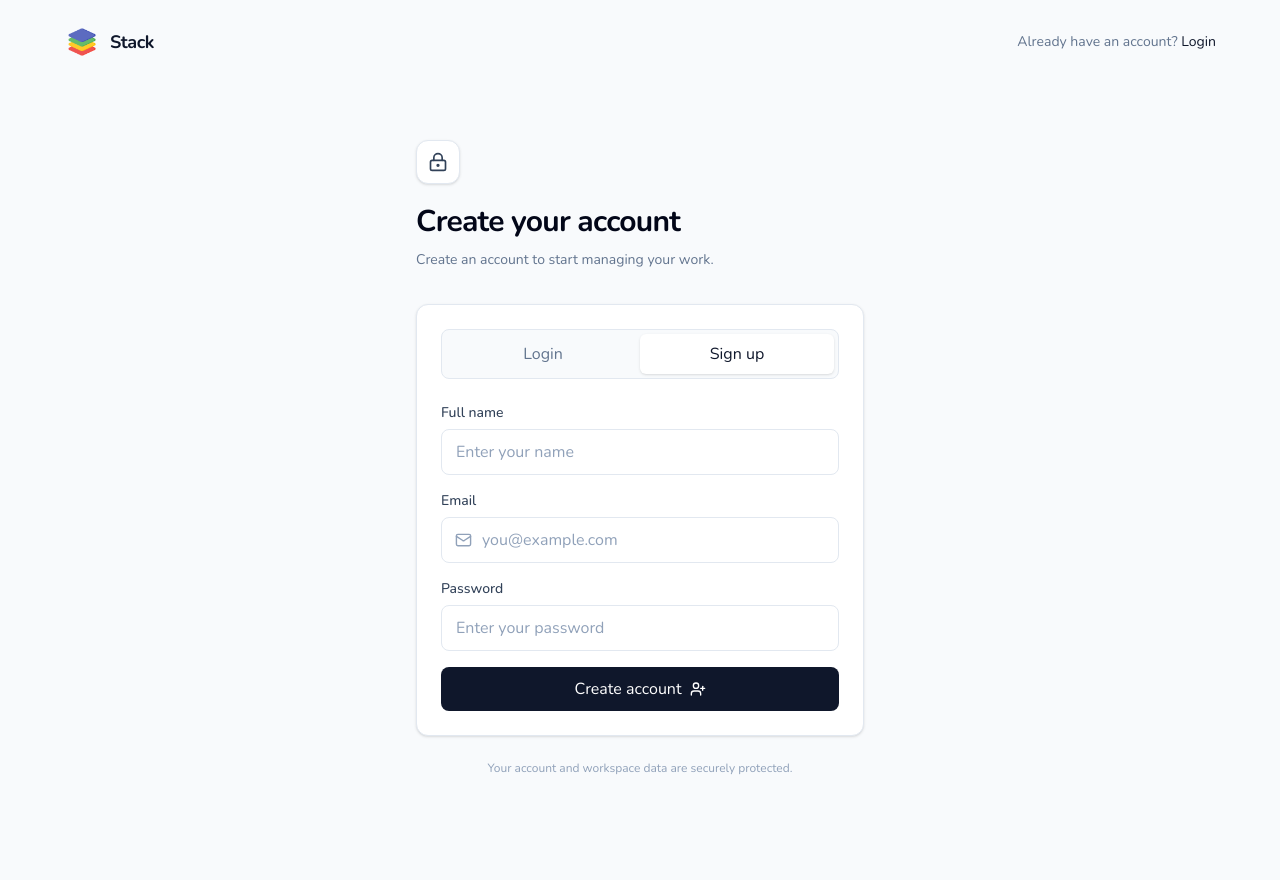
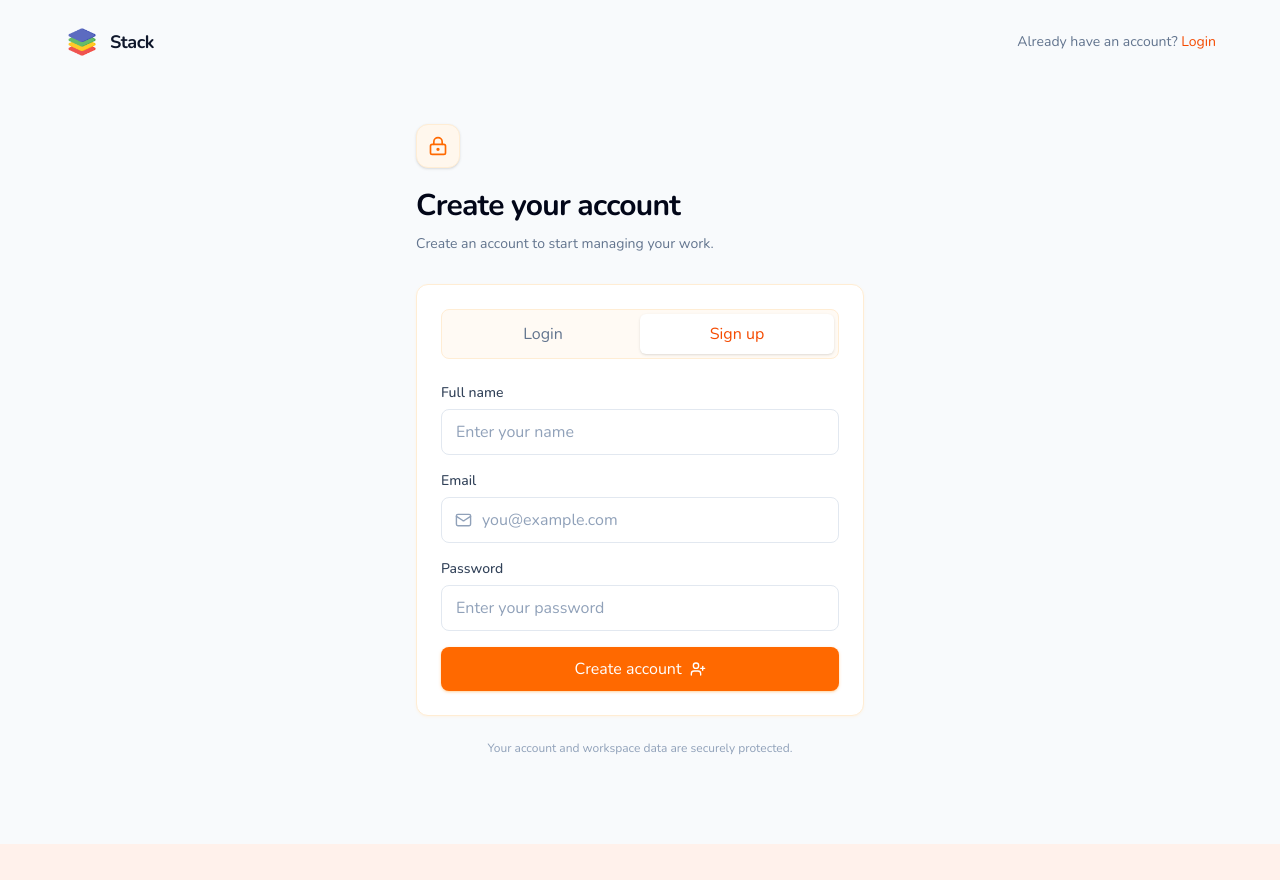
Before and after one commit to yuvrajsingh08/Task, a React (Vite) app in the folder frontend/: page /signup in a window 1280 px wide. After the commit the page ends 844 px from the top, so only its background shows below. Built offline with nearby package versions, Linux system fonts and the light colour scheme; no server answers.

Commit message:
update the UI

```diff
--- a/frontend/src/components/tasks/TaskFilters.jsx
+++ b/frontend/src/components/tasks/TaskFilters.jsx
@@ -26,7 +26,7 @@ function Chip({ active, children, onClick }) {
       className={`inline-flex shrink-0 items-center gap-1 whitespace-nowrap rounded-lg border px-2 py-1 text-[11px] font-medium transition sm:gap-1.5 sm:px-2.5 sm:py-1.5 sm:text-xs ${
         active
           ? "border-orange-200 bg-orange-50 text-orange-700 hover:bg-orange-100 dark:border-orange-600/40 dark:bg-orange-500/10 dark:text-orange-300 dark:hover:bg-orange-500/15"
-          : " bg-orange-50 border-orange-200 text-slate-600 hover:border-orange-200 hover:bg-orange-50 hover:text-orange-700 dark:bg-slate-800 dark:text-slate-300 dark:hover:border-orange-500/30 dark:hover:bg-orange-500/10 dark:hover:text-orange-300"
+          : " bg-orange-50 border-orange-200 dark:border-transparent text-slate-600 hover:border-orange-200 hover:bg-orange-50 hover:text-orange-700 dark:bg-slate-800 dark:text-slate-300 dark:hover:border-orange-500/30 dark:hover:bg-orange-500/10 dark:hover:text-orange-300"
       }`}
     >
       {children}
--- a/frontend/src/pages/AuthPage.jsx
+++ b/frontend/src/pages/AuthPage.jsx
@@ -1,5 +1,11 @@
 import { useEffect, useState } from "react";
-import { ArrowRight, LockKeyhole, LogIn, Mail, UserPlus } from "lucide-react";
+import {
+  ArrowRight,
+  LockKeyhole,
+  LogIn,
+  Mail,
+  UserPlus,
+} from "lucide-react";
 import { useLocation, useNavigate } from "react-router-dom";
 import { useAuth } from "../context/AuthContext";
 
@@ -12,7 +18,9 @@ const initialForm = {
 const isEmailFormatValid = (value = "") => {
   const normalized = value.trim().toLowerCase();
 
-  if (!normalized) return false;
+  if (!normalized) {
+    return false;
+  }
 
   const emailPattern =
     /^[a-z0-9.!#$%&'*+/=?^_`{|}~-]+@[a-z0-9-]+(?:\.[a-z0-9-]+)+$/i;
@@ -28,29 +36,41 @@ function AuthPage() {
   const location = useLocation();
   const navigate = useNavigate();
 
-  const initialMode = location.pathname === "/signup" ? "signup" : "login";
+  const initialMode =
+    location.pathname === "/signup" ? "signup" : "login";
 
   const [mode, setMode] = useState(initialMode);
   const [isRecovery, setIsRecovery] = useState(false);
   const [form, setForm] = useState(initialForm);
   const [formMessage, setFormMessage] = useState("");
 
-  const { authLoading, authMessage, login, signup, forgotPassword } =
-    useAuth();
+  // Tracks only the action currently shown to the user.
+  // This is intentionally separate from authLoading.
+  const [submittingAction, setSubmittingAction] = useState(null);
+
+  const { authMessage, login, signup, forgotPassword } = useAuth();
 
   const isSignup = mode === "signup";
+
+  const isSubmitting = submittingAction !== null;
 
   useEffect(() => {
     setMode(initialMode);
     setIsRecovery(false);
     setFormMessage("");
     setForm(initialForm);
+
+    // Important:
+    // If the previous page was waiting for an API request,
+    // switching routes should immediately reset the UI.
+    setSubmittingAction(null);
   }, [initialMode]);
 
   const handleChange = (event) => {
     const { name, value } = event.target;
 
     setFormMessage("");
+
     setForm((current) => ({
       ...current,
       [name]: value,
@@ -62,23 +82,33 @@ function AuthPage() {
 
     const normalizedEmail = form.email.trim().toLowerCase();
 
+    setFormMessage("");
+
     if (!isEmailFormatValid(normalizedEmail)) {
       setFormMessage("Please enter a valid email address");
       return;
     }
 
     if (isRecovery) {
+      setSubmittingAction("recovery");
+
       forgotPassword(normalizedEmail);
+
       return;
     }
 
     if (isSignup) {
+      setSubmittingAction("signup");
+
       signup({
         ...form,
         email: normalizedEmail,
       });
+
       return;
     }
+
+    setSubmittingAction("login");
 
     login({
       email: normalizedEmail,
@@ -87,8 +117,50 @@ function AuthPage() {
   };
 
   const switchMode = (nextMode) => {
+    // Immediately reset the UI state.
+    // The previous API request can continue in the background.
+    setSubmittingAction(null);
+    setFormMessage("");
+    setIsRecovery(false);
+
     navigate(nextMode === "signup" ? "/signup" : "/login");
   };
+
+  const openRecovery = () => {
+    setSubmittingAction(null);
+    setFormMessage("");
+    setIsRecovery(true);
+  };
+
+  const backToLogin = () => {
+    setSubmittingAction(null);
+    setFormMessage("");
+    setIsRecovery(false);
+  };
+
+  /*
+   * Only show authMessage while the current screen is actually
+   * associated with the request that produced it.
+   *
+   * If the user switches from Forgot Password → Signup,
+   * the old forgot-password message won't appear on Signup.
+   */
+  const visibleAuthMessage =
+    submittingAction || formMessage ? authMessage : "";
+
+  const message = formMessage || visibleAuthMessage;
+
+  const submitLabel = isSubmitting
+    ? submittingAction === "recovery"
+      ? "Sending..."
+      : submittingAction === "signup"
+        ? "Creating account..."
+        : "Signing in..."
+    : isRecovery
+      ? "Send recovery email"
+      : isSignup
+        ? "Create account"
+        : "Login";
 
   return (
     <main className="min-h-screen bg-slate-50 px-4 py-6 dark:bg-slate-950 sm:px-6">
@@ -96,7 +168,7 @@ function AuthPage() {
       <header className="mx-auto flex w-full max-w-6xl flex-col gap-3 sm:flex-row sm:items-center sm:justify-between">
         <button
           type="button"
-          onClick={() => navigate("/login")}
+          onClick={() => switchMode("login")}
           className="flex items-center gap-2.5 self-start"
         >
           <img
@@ -111,11 +183,13 @@ function AuthPage() {
         </button>
 
         <div className="text-sm text-slate-500 dark:text-slate-400">
-          {isSignup ? "Already have an account?" : "Don't have an account?"}{" "}
+          {isSignup
+            ? "Already have an account?"
+            : "Don't have an account?"}{" "}
           <button
             type="button"
             onClick={() => switchMode(isSignup ? "login" : "signup")}
-            className="font-semibold text-slate-900 hover:underline dark:text-white"
+            className="font-semibold text-orange-600 transition hover:text-orange-700 hover:underline dark:text-orange-400 dark:hover:text-orange-300"
           >
             {isSignup ? "Login" : "Sign up"}
           </button>
@@ -123,11 +197,11 @@ function AuthPage() {
       </header>
 
       {/* Content */}
-      <section className="mx-auto flex w-full max-w-6xl justify-center py-12 sm:py-20">
+      <section className="mx-auto flex w-full max-w-6xl justify-center py-10 sm:py-16">
         <div className="w-full max-w-md">
           {/* Heading */}
-          <div className="mb-8">
-            <div className="mb-5 flex h-11 w-11 items-center justify-center rounded-xl border border-slate-200 bg-white text-slate-700 shadow-sm dark:border-slate-800 dark:bg-slate-900 dark:text-slate-200">
+          <div className="mb-7">
+            <div className="mb-5 flex h-11 w-11 items-center justify-center rounded-xl border border-orange-100 bg-orange-50 text-orange-500 shadow-sm dark:border-orange-500/20 dark:bg-orange-500/10 dark:text-orange-400">
               <LockKeyhole size={20} strokeWidth={2} />
             </div>
 
@@ -149,17 +223,17 @@ function AuthPage() {
           </div>
 
           {/* Form Card */}
-          <div className="rounded-xl border border-slate-200 bg-white p-5 shadow-sm dark:border-slate-800 dark:bg-slate-900 sm:p-6">
+          <div className="rounded-xl border border-orange-100 bg-white p-5 shadow-sm shadow-orange-100/40 dark:border-slate-800 dark:bg-slate-900 dark:shadow-none sm:p-6">
             {/* Mode switch */}
             {!isRecovery && (
-              <div className="mb-6 grid grid-cols-2 rounded-lg border border-slate-200 bg-slate-50 p-1 dark:border-slate-800 dark:bg-slate-950">
+              <div className="mb-6 grid grid-cols-2 rounded-lg border border-orange-100 bg-orange-50/60 p-1 dark:border-slate-800 dark:bg-slate-950">
                 <button
                   type="button"
                   onClick={() => switchMode("login")}
-                  className={`rounded-md px-3 py-2 text-sm font-medium transition ${
+                  className={`rounded-md px-3 py-2 text-sm font-semibold transition ${
                     mode === "login"
-                      ? "bg-white text-slate-900 shadow-sm dark:bg-slate-800 dark:text-white"
-                      : "text-slate-500 hover:text-slate-900 dark:text-slate-400 dark:hover:text-white"
+                      ? "bg-white text-orange-600 shadow-sm dark:bg-slate-800 dark:text-orange-400"
+                      : "text-slate-500 hover:text-orange-600 dark:text-slate-400 dark:hover:text-orange-400"
                   }`}
                 >
                   Login
@@ -168,10 +242,10 @@ function AuthPage() {
                 <button
                   type="button"
                   onClick={() => switchMode("signup")}
-                  className={`rounded-md px-3 py-2 text-sm font-medium transition ${
+                  className={`rounded-md px-3 py-2 text-sm font-semibold transition ${
                     mode === "signup"
-                      ? "bg-white text-slate-900 shadow-sm dark:bg-slate-800 dark:text-white"
-                      : "text-slate-500 hover:text-slate-900 dark:text-slate-400 dark:hover:text-white"
+                      ? "bg-white text-orange-600 shadow-sm dark:bg-slate-800 dark:text-orange-400"
+                      : "text-slate-500 hover:text-orange-600 dark:text-slate-400 dark:hover:text-orange-400"
                   }`}
                 >
                   Sign up
@@ -198,7 +272,7 @@ function AuthPage() {
                     placeholder="Enter your name"
                     autoComplete="name"
                     required
-                    className="w-full rounded-lg border border-slate-200 bg-white px-3.5 py-2.5 text-sm text-slate-900 outline-none transition placeholder:text-slate-400 focus:border-slate-400 focus:ring-2 focus:ring-slate-100 dark:border-slate-700 dark:bg-slate-950 dark:text-white dark:focus:border-slate-500 dark:focus:ring-slate-800"
+                    className="w-full rounded-lg border border-slate-200 bg-white px-3.5 py-2.5 text-sm text-slate-900 outline-none transition placeholder:text-slate-400 focus:border-orange-400 focus:ring-2 focus:ring-orange-100 dark:border-slate-700 dark:bg-slate-950 dark:text-white dark:focus:border-orange-500 dark:focus:ring-orange-500/10"
                   />
                 </div>
               )}
@@ -227,7 +301,7 @@ function AuthPage() {
                     placeholder="you@example.com"
                     autoComplete="email"
                     required
-                    className="w-full rounded-lg border border-slate-200 bg-white py-2.5 pl-10 pr-3.5 text-sm text-slate-900 outline-none transition placeholder:text-slate-400 focus:border-slate-400 focus:ring-2 focus:ring-slate-100 dark:border-slate-700 dark:bg-slate-950 dark:text-white dark:focus:border-slate-500 dark:focus:ring-slate-800"
+                    className="w-full rounded-lg border border-slate-200 bg-white py-2.5 pl-10 pr-3.5 text-sm text-slate-900 outline-none transition placeholder:text-slate-400 focus:border-orange-400 focus:ring-2 focus:ring-orange-100 dark:border-slate-700 dark:bg-slate-950 dark:text-white dark:focus:border-orange-500 dark:focus:ring-orange-500/10"
                   />
                 </div>
               </div>
@@ -246,8 +320,8 @@ function AuthPage() {
                     {!isSignup && (
                       <button
                         type="button"
-                        onClick={() => setIsRecovery(true)}
-                        className="text-xs font-medium text-slate-500 hover:text-slate-900 hover:underline dark:text-slate-400 dark:hover:text-white"
+                        onClick={openRecovery}
+                        className="text-xs font-medium text-orange-600 transition hover:text-orange-700 hover:underline dark:text-orange-400 dark:hover:text-orange-300"
                       >
                         Forgot password?
                       </button>
@@ -261,42 +335,47 @@ function AuthPage() {
                     value={form.password}
                     onChange={handleChange}
                     placeholder="Enter your password"
-                    autoComplete={isSignup ? "new-password" : "current-password"}
+                    autoComplete={
+                      isSignup ? "new-password" : "current-password"
+                    }
                     minLength={6}
                     required
-                    className="w-full rounded-lg border border-slate-200 bg-white px-3.5 py-2.5 text-sm text-slate-900 outline-none transition placeholder:text-slate-400 focus:border-slate-400 focus:ring-2 focus:ring-slate-100 dark:border-slate-700 dark:bg-slate-950 dark:text-white dark:focus:border-slate-500 dark:focus:ring-slate-800"
+                    className="w-full rounded-lg border border-slate-200 bg-white px-3.5 py-2.5 text-sm text-slate-900 outline-none transition placeholder:text-slate-400 focus:border-orange-400 focus:ring-2 focus:ring-orange-100 dark:border-slate-700 dark:bg-slate-950 dark:text-white dark:focus:border-orange-500 dark:focus:ring-orange-500/10"
                   />
                 </div>
               )}
 
               {/* Message */}
-              {(formMessage || authMessage) && (
+              {message && (
                 <div className="mb-4 rounded-lg border border-rose-200 bg-rose-50 px-3.5 py-2.5 text-sm text-rose-600 dark:border-rose-900/50 dark:bg-rose-950/30 dark:text-rose-400">
-                  {formMessage || authMessage}
+                  {message}
                 </div>
               )}
 
               {/* Submit */}
               <button
                 type="submit"
-                disabled={authLoading}
-                className="group flex w-full items-center justify-center gap-2 rounded-lg bg-slate-900 px-4 py-2.5 text-sm font-semibold text-white transition hover:bg-slate-700 disabled:cursor-not-allowed disabled:opacity-60 dark:bg-white dark:text-slate-900 dark:hover:bg-slate-200"
+                disabled={isSubmitting}
+                className="group flex w-full items-center justify-center gap-2 rounded-lg bg-orange-500 px-4 py-2.5 text-sm font-semibold text-white shadow-sm shadow-orange-200 transition hover:bg-orange-600 disabled:cursor-not-allowed disabled:opacity-60 dark:bg-orange-500 dark:text-white dark:shadow-orange-950/30 dark:hover:bg-orange-400"
               >
-                {authLoading ? (
-                  "Please wait..."
+                {isSubmitting ? (
+                  <>
+                    <span className="h-4 w-4 animate-spin rounded-full border-2 border-white/30 border-t-white" />
+                    {submitLabel}
+                  </>
                 ) : isRecovery ? (
                   <>
-                    Send recovery email
+                    {submitLabel}
                     <Mail size={16} />
                   </>
                 ) : isSignup ? (
                   <>
-                    Create account
+                    {submitLabel}
                     <UserPlus size={16} />
                   </>
                 ) : (
                   <>
-                    Login
+                    {submitLabel}
                     <ArrowRight
                       size={16}
                       className="transition-transform group-hover:translate-x-0.5"
@@ -310,11 +389,8 @@ function AuthPage() {
             {isRecovery && (
               <button
                 type="button"
-                onClick={() => {
-                  setIsRecovery(false);
-                  setFormMessage("");
-                }}
-                className="mt-4 w-full text-center text-sm font-medium text-slate-500 hover:text-slate-900 dark:text-slate-400 dark:hover:text-white"
+                onClick={backToLogin}
+                className="mt-4 w-full text-center text-sm font-medium text-slate-500 transition hover:text-orange-600 hover:underline dark:text-slate-400 dark:hover:text-orange-400"
               >
                 ← Back to login
               </button>
```
